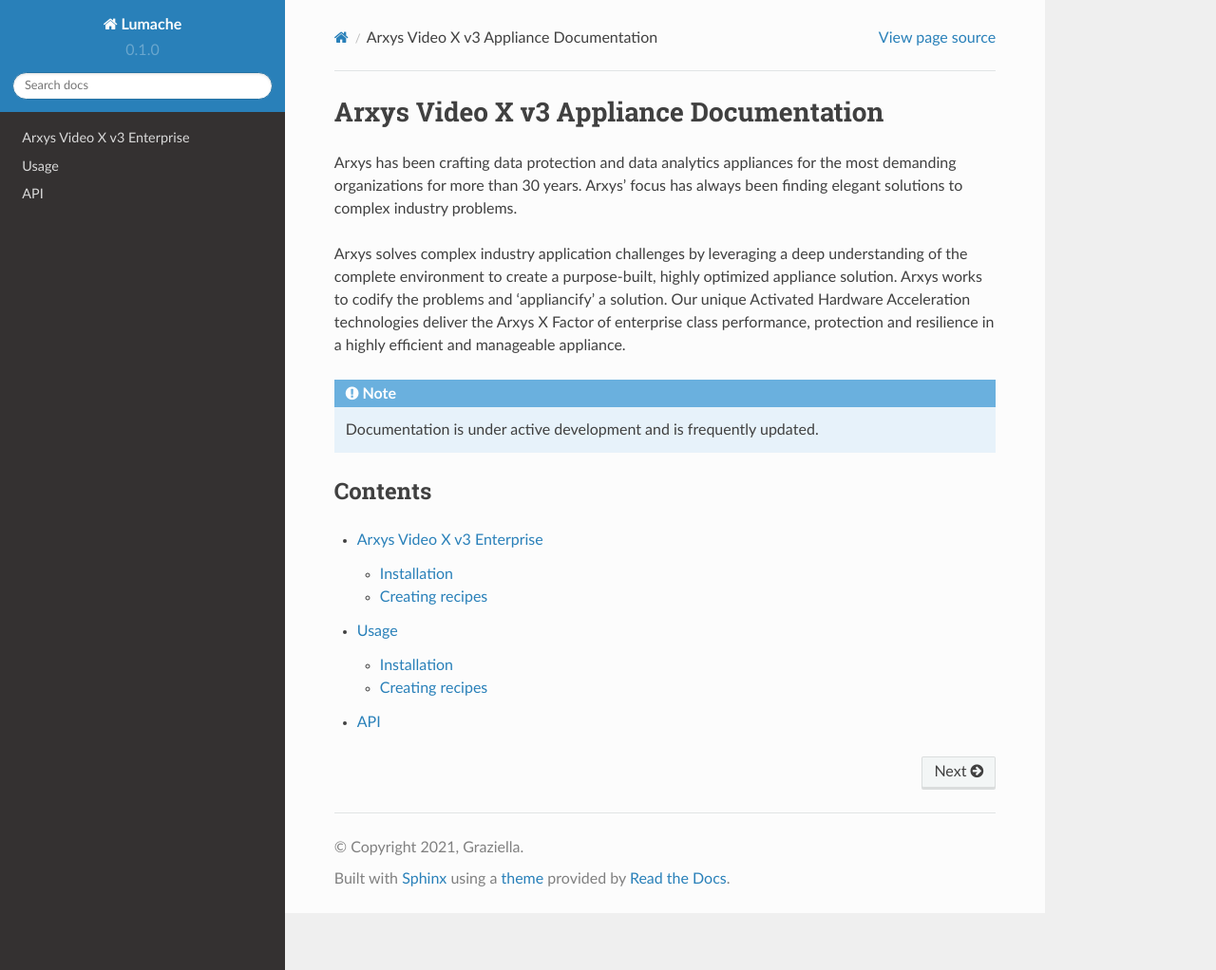
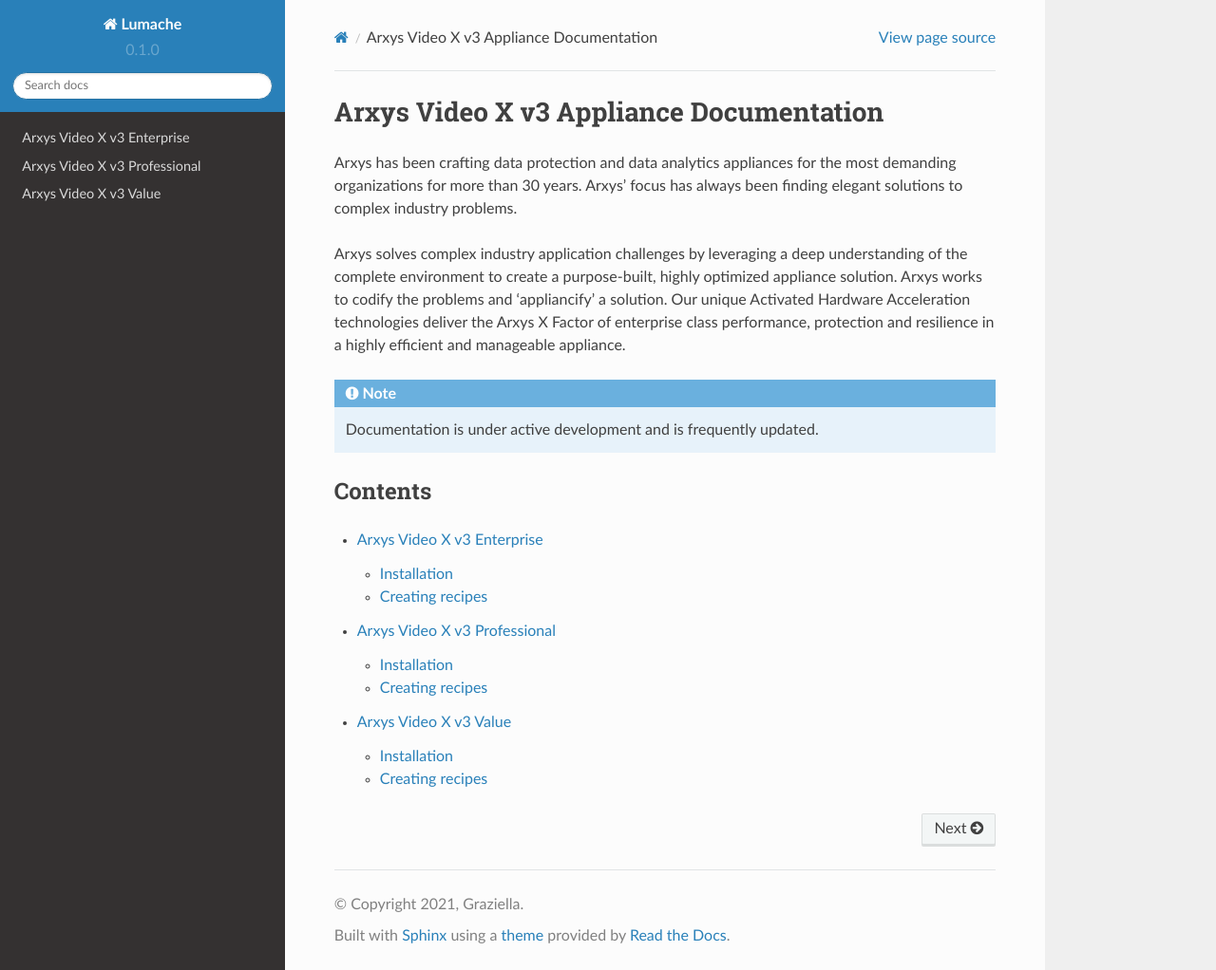
Before and after one commit to ArxysSupport/Documentation, a Sphinx documentation site: the page built from docs/source/index.rst, in a window 1280 px wide and 1022 px high. Shown: the whole window at 95% size. Built offline with Sphinx 7.4.7 and the Read the Docs theme 2.0.0, drawn with Linux system fonts in a browser that asks for light colours.

Commit message:
Update index.rst

```diff
--- a/docs/source/index.rst
+++ b/docs/source/index.rst
@@ -15,5 +15,5 @@
 .. toctree::
 
    VideoX_v3_Enterprise
-   usage
-   api
+   VideoX_v3_Professional
+   VideoX_v3_Value
```
